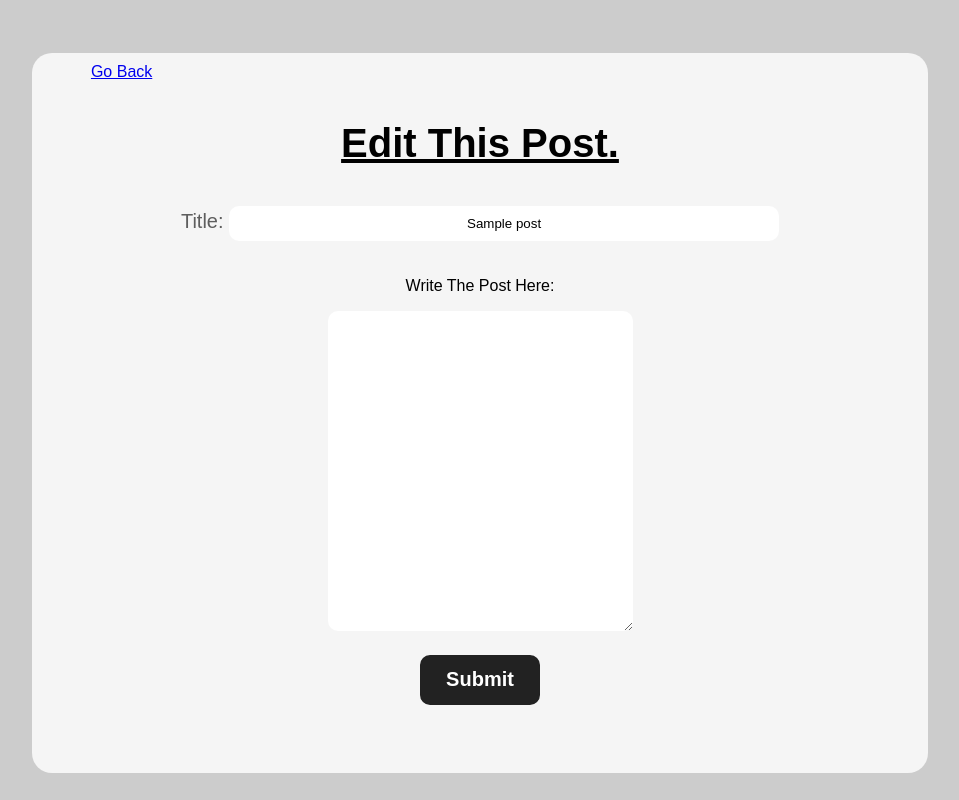
After one commit to ArcherEvil/Django-Project, a Django app: page /edit/1 in a window 1280 px wide. The commit adds this page. Shown: the whole page, without its empty margins (160-1119 px from the left). Run offline with Django 4.2, Linux system fonts and the light colour scheme; tables that the repository leaves empty hold one stand-in row (values such as "Sample post").

Commit message:
CRUD Complete

```diff
--- a/Blog/models.py
+++ b/Blog/models.py
@@ -7,6 +7,8 @@ class Post(models.Model):
     title = models.CharField(max_length=100)
     date = models.DateTimeField(default=datetime.now, blank=True)
     post = models.CharField(max_length=100000)
+    id = models.IntegerField(primary_key=True)
+    edited = models.BooleanField(default=False)
 
     @classmethod
     def create(cls, rtitle, rpost):
--- a/Blog/urls.py
+++ b/Blog/urls.py
@@ -4,4 +4,5 @@ from . import views
 urlpatterns = [
     path('', views.index, name='index'),
     path('create/', views.create, name='create'),
+    path('edit/<str:pk>', views.edit, name='edit'),
 ]
--- a/Blog/views.py
+++ b/Blog/views.py
@@ -1,11 +1,21 @@
 from django.shortcuts import render
 from .models import Post
 from datetime import datetime
+from django.http import HttpResponseRedirect
 # Create your views here.
 
 def index(request):
     posts = Post.objects.all()
     quantidade = len(posts)
+    try:
+        if request.POST:
+            ide = request.POST['id']
+            instance = Post.objects.get(id=ide)
+            instance.delete()
+            return HttpResponseRedirect('')
+
+    except Exception as e:
+        print(e)
 
     return render(request, 'index.html', {'posts': posts, 'quantidade': quantidade})
 
@@ -13,11 +23,21 @@ def create(request):
     posts = Post.objects.all()
     mensagem = ''
     quantidade = len(posts)
-
     if request.POST:
         title = request.POST['Input']
         thepost = request.POST['Inputt']
         post = Post.create(title, thepost)
-        mensagem = 'Post Criado com Sucesso'
+        mensagem = 'Post Created.'
 
     return render(request, 'create.html', {'posts': posts, 'mensagem': mensagem})
+
+def edit(request, pk):
+    mensagem = ''
+    post = Post.objects.get(id=pk)
+    if request.POST:
+        title = request.POST['Input']
+        thepost = request.POST['Inputt']
+        Post.objects.filter(id=pk).update(title=title, post=thepost, edited=True)
+        mensagem = 'Post Edited.'
+
+    return render(request, 'edit.html', {'post': post, 'mensagem': mensagem})
--- /dev/null
+++ b/static/edit.css
@@ -0,0 +1,84 @@
+* {
+    font-family: sans-serif;
+    text-align: center;
+
+}
+
+body {
+    display: grid;
+    background-color: rgb(204, 204, 204);
+    place-items: center;
+
+
+}
+
+#app {
+    margin-top: 3.5vw;
+    width: 70vw;
+    place-items: center;
+    min-width: 700px;
+    border-radius: 20px;
+    display: grid;
+    grid-template-rows:0.2fr 0.2fr 0.1fr 0.1fr 1fr;
+    height: 90vh;
+    background-color: whitesmoke;
+}
+
+#title {
+    font-weight: bolder;
+    font-size: 40px;
+    min-width: 300px;
+    text-decoration: underline;
+
+}
+
+
+.input {
+    border: none;
+    appearance: none;
+    background: rgb(255, 255, 255);
+    outline: none;
+    padding: 10px 25px;
+    border-radius: 10px;
+}
+
+#textarea {
+    height: 300px;
+}
+
+.button {
+    margin-top: 20px;
+    width: 120px;
+    cursor: pointer;
+    height: 50px;
+    border-radius: 10px;
+    border: 2px solid rgb(34, 34, 34);
+    background-color:rgb(34, 34, 34);
+    color: rgb(255, 255, 255);
+    font-size: 20px;
+    font-weight: 700;
+    font-family: sans-serif;
+    transition: 200ms;
+}
+
+.button:hover {
+    background-color:rgb(255, 255, 255);
+    color: rgb(34, 34, 34);
+}
+
+#message {
+    color: rgb(107, 33, 33);
+    font-weight: bold;
+
+
+}
+
+#flex {
+    display: flex;
+
+}
+
+a {
+    margin-top: 10px;
+    margin-right: 80%;
+}
--- /dev/null
+++ b/templates/edit.html
@@ -0,0 +1,34 @@
+{% load static %}
+
+<!DOCTYPE html>
+<html lang="en">
+<head>
+    <script src="https://ajax.googleapis.com/ajax/libs/jquery/3.5.1/jquery.min.js"></script>
+    <meta charset="UTF-8">
+    <meta http-equiv="X-UA-Compatible" content="IE=edge">
+    <meta name="viewport" content="width=device-width, initial-scale=1.0">
+    <title>Create a Post</title>
+    <link rel="stylesheet" type="text/css" href="{% static 'edit.css' %}">
+</head>
+<body>
+    <div id="app">
+        <a href="..">Go Back</a>
+        <p id="title">Edit This Post.</p>
+
+        <form id="form" action="" method="post">
+            {% csrf_token %}
+            <div class="entry">
+                <label style='font-size: 20px; color: rgb(94, 94, 94);' for="Input">Title:  </label>
+                <input class="input" value="{{post.title}}" style='width:500px; margin-bottom: 20px;' placeholder='Title...' name="Input" type="text">
+            </div>
+            <div class="entry">
+                <p>Write The Post Here:</p>
+                <textarea name="Inputt" value="{{post.post}}" class="input" id="textarea" cols="30" rows="15"></textarea>
+            </div>
+            <input type="submit" class="button" value="Submit">
+            <p>{{mensagem}}</p>
+        </form>
+    </div>
+    <script src="{% static 'edit.js' %}"></script>
+</body>
+</html>
```
Also changed, not shown: static/home.css (+18 -1 lines), static/home.js (+21 -0 lines), templates/index.html (+12 -2 lines), Blog/migrations/0002_alter_post_id.py (added), Blog/migrations/0003_post_edited.py (added), db.sqlite3, static/edit.js (added), static/images/delete.png (added), static/images/edit.png (added), static/images/editgif.gif (added).
